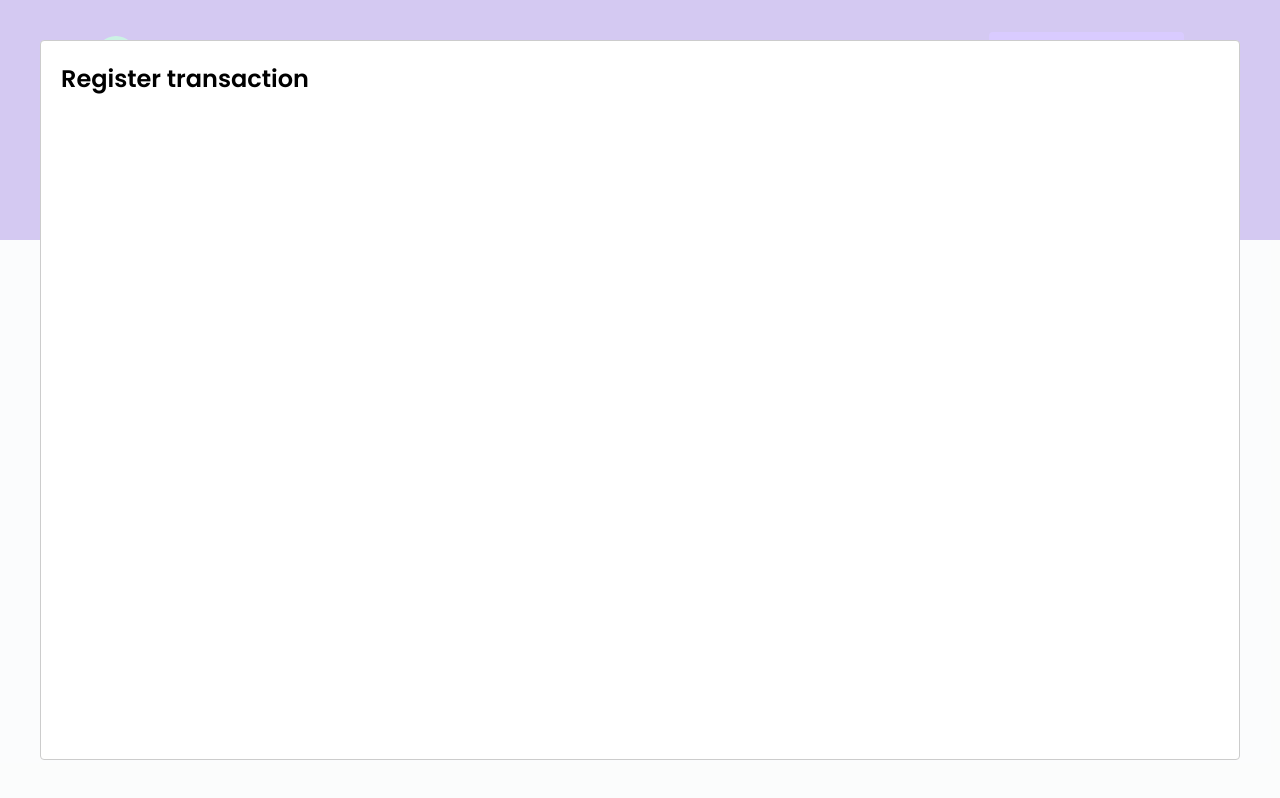
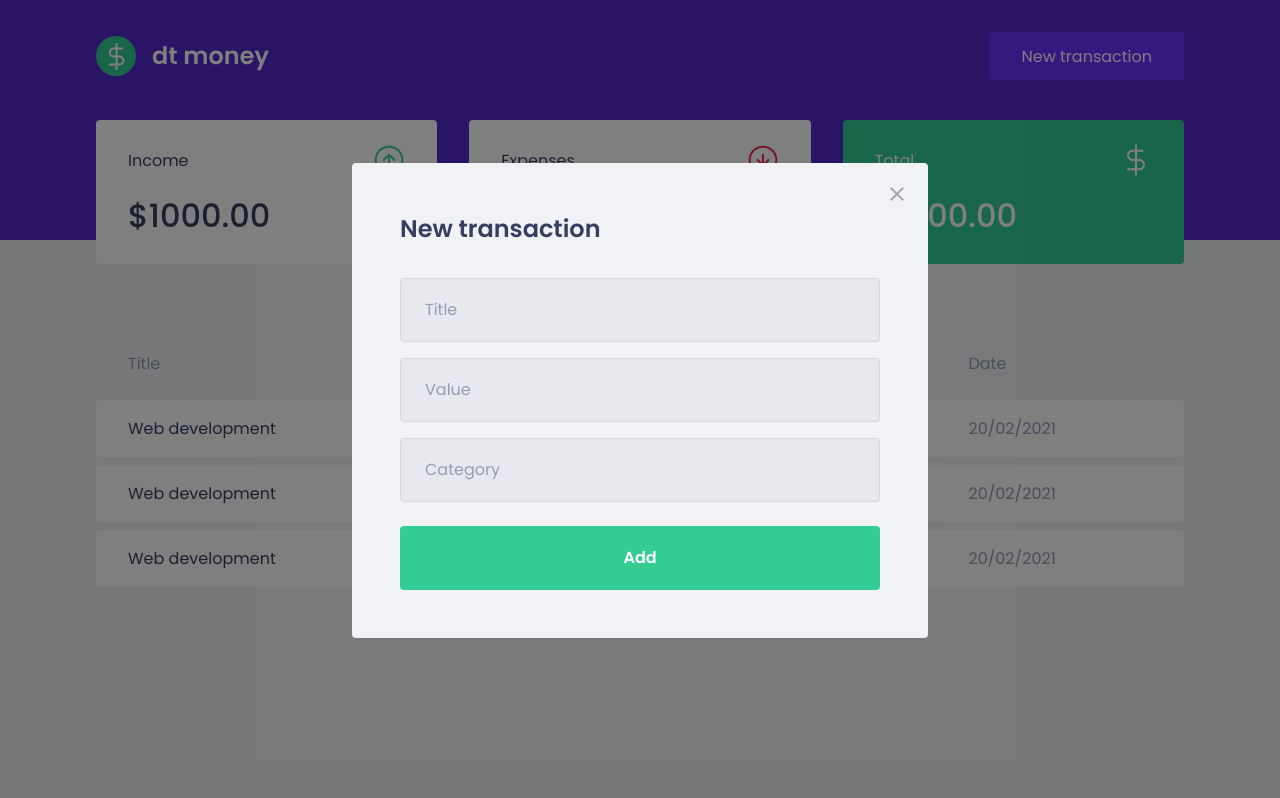
Before and after one commit to renandf/rocketseat-ignite-dtmoney, a React (Create React App) app: page / in a window 1280 px wide. Both pictures are taken after a click on the button "New transaction". Built offline with nearby package versions, Linux system fonts and the light colour scheme; no server answers; what miragejs would draw is missing.

Commit message:
feat: Add style to Modal

```diff
--- a/src/components/NewTransactionModal/index.tsx
+++ b/src/components/NewTransactionModal/index.tsx
@@ -1,4 +1,7 @@
 import Modal from 'react-modal';
+import closeImg from '../../assets/close.svg';
+
+import { Container } from './styles';
 
 interface NewTransactionModalProps {
   isOpen: boolean;
@@ -10,8 +13,34 @@
     <Modal
       isOpen={isOpen}
       onRequestClose={onRequestClose}
+      overlayClassName="react-modal-overlay"
+      className="react-modal-content"
     >
-      <h2>Register transaction</h2>
+      <button type="button" onClick={onRequestClose} className="react-modal-close">
+        <img src={closeImg} alt="Close modal" />
+      </button>
+
+      <Container>
+        <h2>New transaction</h2>
+
+        <input
+          placeholder="Title"
+        />
+
+        <input
+          type="number"
+          placeholder="Value"
+        />
+
+        <input
+          placeholder="Category"
+        />
+
+        <button type="submit">
+          Add
+        </button>
+      </Container>
+
     </Modal>
   );
 }
--- a/src/components/NewTransactionModal/styles.ts
+++ b/src/components/NewTransactionModal/styles.ts
@@ -1,3 +1,46 @@
 import styled from 'styled-components';
 
-export const Container = styled.div``;
+export const Container = styled.form`
+  h2 {
+    color: var(--text-title);
+    font-size: 1.5rem;
+    margin-bottom: 2rem;
+  }
+
+  input {
+    width: 100%;
+    padding: 0 1.5rem;
+    height: 4rem;
+    border-radius: 0.25rem;
+    background: #e7e9ee;
+    border: 1px solid #d7d7d7;
+    font-weight: 400;
+    font-size: 1rem;
+
+    &::placeholder {
+      color: var(--text-body);
+    }
+
+    & + input {
+      margin-top: 1rem;
+    }
+  }
+
+  button[type="submit"] {
+    width: 100%;
+    padding: 0 1.5rem;
+    height: 4rem;
+    background: var(--green);
+    color: #fff;
+    border-radius: 0.25rem;
+    border: 0;
+    font-size: 1rem;
+    font-weight: 600;
+    margin-top: 1.5rem;
+    transition: filter 0.2s;
+
+    &:hover {
+      filter: brightness(0.9);
+    }
+  }
+`;
--- a/src/styles/global.ts
+++ b/src/styles/global.ts
@@ -53,4 +53,39 @@
     opacity: 0.6;
     cursor: not-allowed;
   }
+
+  /* Modal */
+  .react-modal-overlay{
+    background: rgba(0,0,0,0.5);
+    position: fixed;
+    top: 0;
+    bottom: 0;
+    right: 0;
+    left: 0;
+
+    display: flex;
+    align-items: center;
+    justify-content: center;
+  }
+  .react-modal-content{
+    width: 100%;
+    max-width: 576px;
+    background: var(--background);
+    padding: 3rem;
+    position: relative;
+    border-radius: 0.25rem;
+  }
+
+  .react-modal-close {
+    position: absolute;
+    top: 1.5rem;
+    right: 1.5rem;
+    border: 0;
+    background: transparent;
+    transition: filter 0.2s;
+
+    &:hover {
+      filter: brightness(0.8);
+    }
+  }
 `;
```
